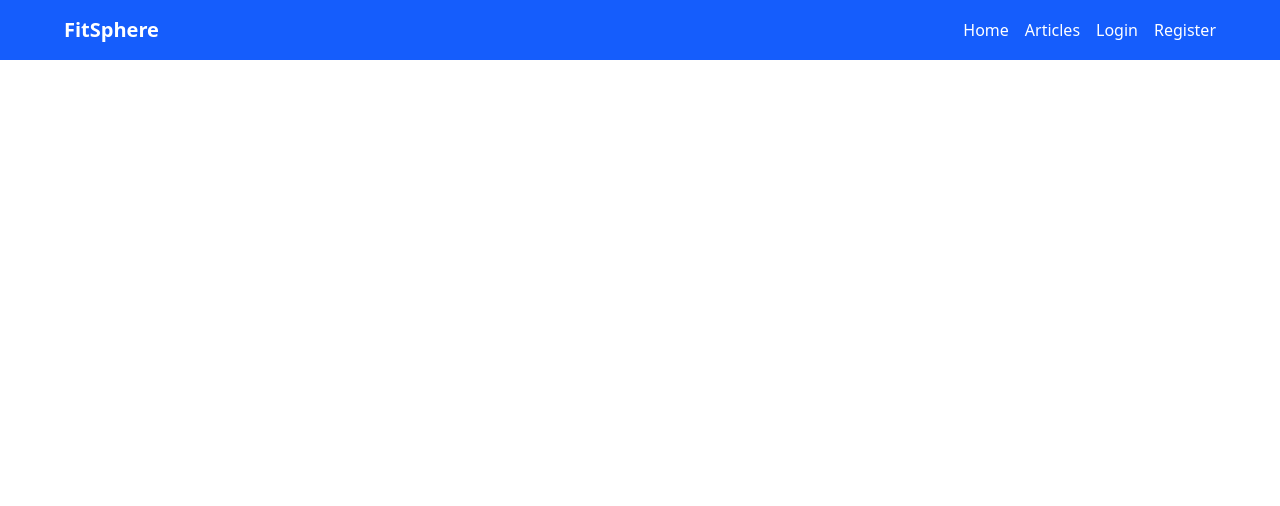
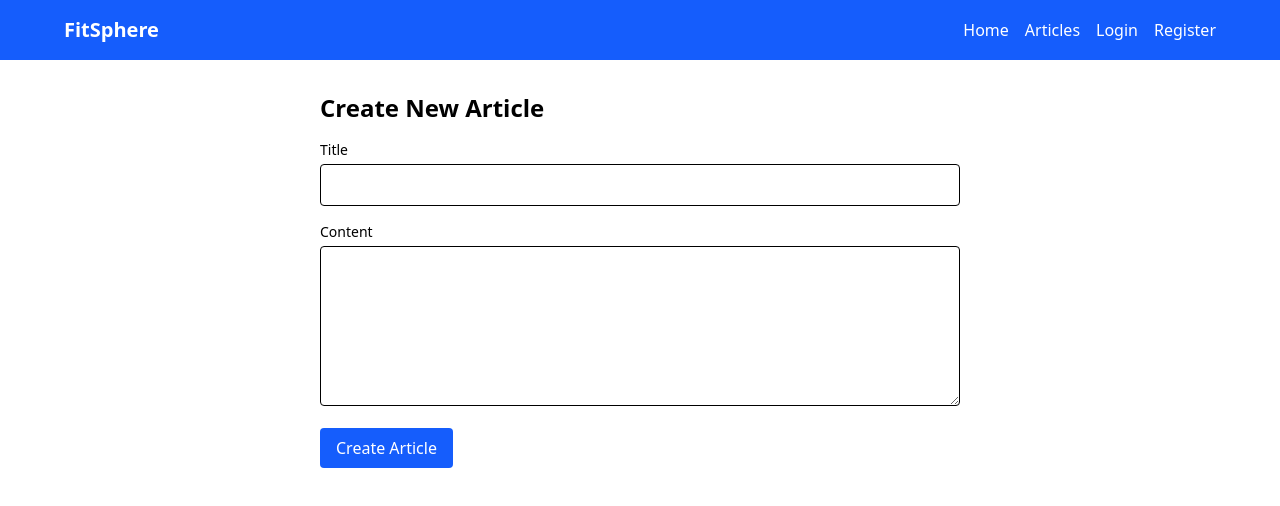
Before and after one commit to Gayasri72/Fitsphere, a React (Vite) app in the folder fitsphere-frontend/: page /create-article in a window 1280 px wide. Shown: the top 506 px of the page. Built offline with nearby package versions, Linux system fonts and the light colour scheme; no server answers.

Commit message:
implement frontend of create article page

```diff
--- a/fitsphere-frontend/src/App.jsx
+++ b/fitsphere-frontend/src/App.jsx
@@ -1,10 +1,11 @@
-
 import { BrowserRouter, Routes, Route } from "react-router-dom";
 import Login from "./pages/Login";
 import Register from "./pages/Register";
 import Home from "./pages/Home";
 import Profile from "./pages/Profile";
 import CreatePost from "./pages/CreatePost";
+import CreateArticle from "./components/CreateArticle";
+import Articles from "./components/Articles";
 import Navbar from "./components/Navbar";
 import OAuthCallback from "./pages/OAuthCallback";
 
@@ -24,6 +25,8 @@ function App() {
           <Route path="/register" element={<Register />} />
           <Route path="/profile/:userId" element={<Profile />} />
           <Route path="/create" element={<CreatePost />} />
+          <Route path="/create-article" element={<CreateArticle />} />
+          <Route path="/articles" element={<Articles />} />
           <Route path="/edit/:postId" element={<CreatePost />} />
           <Route path="/oauth-callback" element={<OAuthCallback />} />
         </Routes>
--- /dev/null
+++ b/fitsphere-frontend/src/components/CreateArticle.jsx
@@ -0,0 +1,88 @@
+import { useState } from "react";
+import { useNavigate } from "react-router-dom";
+import { useAuth } from "../context/AuthContext";
+
+const CreateArticle = () => {
+  const [title, setTitle] = useState("");
+  const [content, setContent] = useState("");
+  const [loading, setLoading] = useState(false);
+  const [error, setError] = useState("");
+  const navigate = useNavigate();
+  const { user } = useAuth();
+
+  const handleSubmit = async (e) => {
+    e.preventDefault();
+    setLoading(true);
+    setError("");
+
+    try {
+      const response = await fetch("http://localhost:8081/api/articles", {
+        method: "POST",
+        headers: {
+          "Content-Type": "application/json",
+          Authorization: `Bearer ${localStorage.getItem("token")}`,
+        },
+        body: JSON.stringify({
+          title,
+          content
+        }),
+      });
+
+      if (!response.ok) {
+        const errorData = await response.json();
+        throw new Error(errorData.message || "Failed to create article");
+      }
+
+      navigate("/"); // Redirect to home page after successful creation
+    } catch (err) {
+      setError(err.message);
+    } finally {
+      setLoading(false);
+    }
+  };
+
+  return (
+    <div className="max-w-2xl mx-auto p-4">
+      <h1 className="text-2xl font-bold mb-4">Create New Article</h1>
+      {error && <div className="text-red-500 mb-4">{error}</div>}
+      <form onSubmit={handleSubmit} className="space-y-4">
+        <div>
+          <label htmlFor="title" className="block text-sm font-medium mb-1">
+            Title
+          </label>
+          <input
+            type="text"
+            id="title"
+            value={title}
+            onChange={(e) => setTitle(e.target.value)}
+            className="w-full p-2 border rounded"
+            required
+          />
+        </div>
+
+        <div>
+          <label htmlFor="content" className="block text-sm font-medium mb-1">
+            Content
+          </label>
+          <textarea
+            id="content"
+            value={content}
+            onChange={(e) => setContent(e.target.value)}
+            className="w-full p-2 border rounded h-40"
+            required
+          />
+        </div>
+
+        <button
+          type="submit"
+          disabled={loading}
+          className="bg-blue-600 text-white px-4 py-2 rounded hover:bg-blue-700 disabled:opacity-50"
+        >
+          {loading ? "Creating..." : "Create Article"}
+        </button>
+      </form>
+    </div>
+  );
+};
+
+export default CreateArticle;
```
